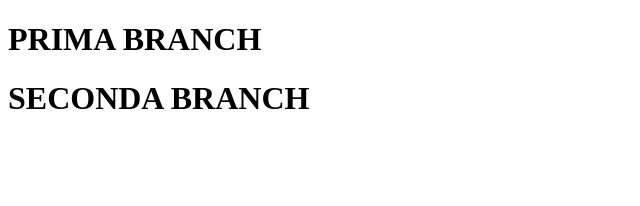
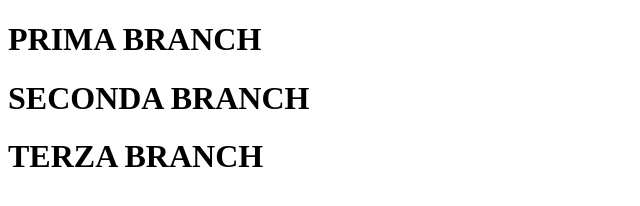
Before and after one commit to LorenaFrazz/newrep, a plain HTML site: page index.html in a window 1280 px wide. Shown: the whole page, without its empty margins (0-640 px from the left). Drawn offline with Linux system fonts and the light colour scheme.

Commit message:
Aggiunto modifiche pure qui

```diff
--- a/index.html
+++ b/index.html
@@ -12,5 +12,7 @@
     <h1>SECONDA BRANCH</h1>
     <!-- CIAO -->
 
+    <h1>TERZA BRANCH</h1>
+   <!-- CIAOOOOO -->
 </body>
 </html>
```
